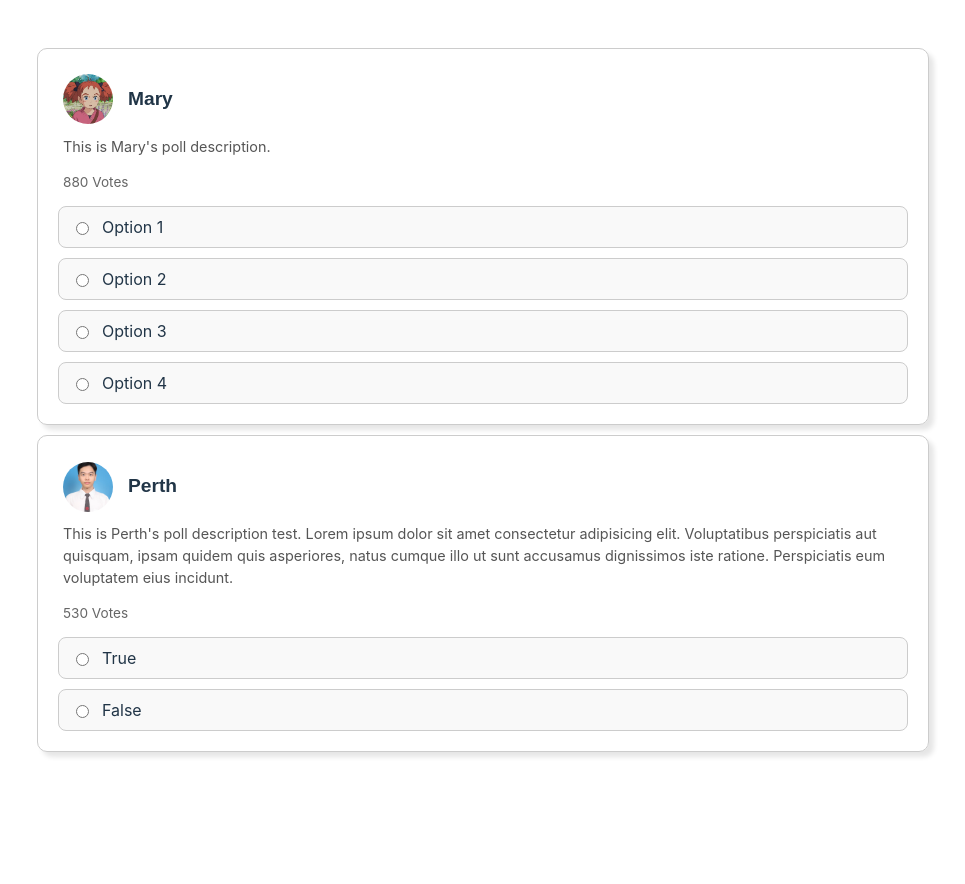
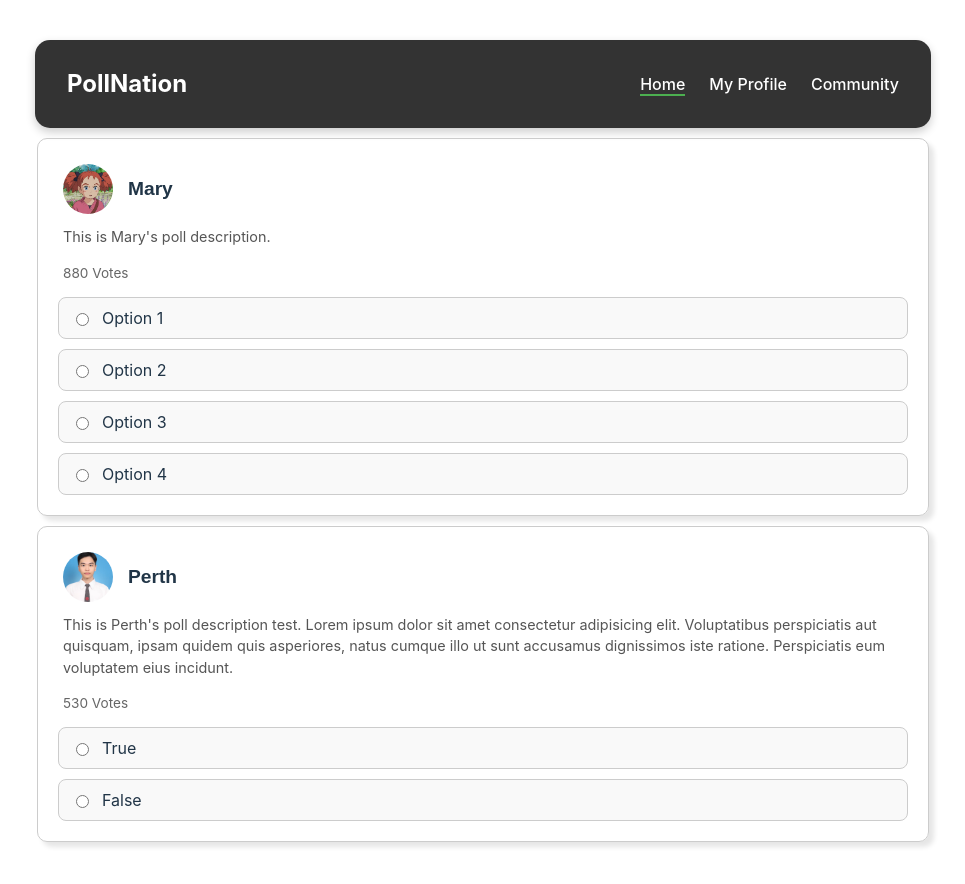
Before and after one commit to VVitMan/PollNation-MERN-Stack, a React (Vite) app in the folder frontend/: page / in a window 1280 px wide. Shown: the whole page, without its empty margins (157-1122 px from the left). Before the commit the page ends 800 px from the top, so only its background shows below. Built offline with nearby package versions, Linux system fonts and the light colour scheme.

Commit message:
Created Navbar.

```diff
--- a/frontend/src/App.jsx
+++ b/frontend/src/App.jsx
@@ -3,12 +3,15 @@ import { useState } from 'react'
 //import viteLogo from '/vite.svg'
 import './App.css'
 import Poll from './Poll/Poll.jsx'
+import Navbar from './Navbar/Navbar.jsx'
+
 
 function App() {
   const [count, setCount] = useState(0)
 
   return (
     <>
+      <Navbar />
       <Poll />
     </>
   )
--- /dev/null
+++ b/frontend/src/Navbar/Navbar.jsx
@@ -0,0 +1,35 @@
+import { useState } from 'react';
+import styles from './Navbar.module.css';
+
+function Navbar() {
+    const [isOpen, setIsOpen] = useState(false);
+    const [active, setActive] = useState('Home');
+
+    const toggleMenu = () => {
+        setIsOpen(!isOpen);
+    };
+
+    return (
+        <nav className={styles.navbar}>
+            <div className={styles.logo}>PollNation</div>
+            <ul className={`${styles.navLinks} ${isOpen ? styles.open : ''}`}>
+                {['Home', 'My Profile', 'Community'].map((link) => (
+                    <li
+                        key={link}
+                        onClick={() => setActive(link)}
+                        className={active === link ? styles.active : ''}
+                    >
+                        <a href={`#${link.toLowerCase().replace(' ', '-')}`}>{link}</a>
+                    </li>
+                ))}
+            </ul>
+            <div className={styles.hamburger} onClick={toggleMenu}>
+                <span className={styles.line}></span>
+                <span className={styles.line}></span>
+                <span className={styles.line}></span>
+            </div>
+        </nav>
+    );
+}
+
+export default Navbar;
--- /dev/null
+++ b/frontend/src/Navbar/Navbar.module.css
@@ -0,0 +1,76 @@
+/* Basic styling */
+.navbar {
+    display: flex;
+    justify-content: space-between;
+    align-items: center;
+    padding: 1rem 2rem;
+    background-color: #333;
+    color: #fff;
+    border-radius: 15px; /* Add rounded corners */
+    margin: 0.5rem; /* Optional: Add some spacing around the navbar */
+    box-shadow: 0 4px 10px rgba(0, 0, 0, 0.2); /* Optional: Add a subtle shadow */
+}
+
+.logo {
+    font-size: 1.5rem;
+    font-weight: bold;
+}
+
+.navLinks {
+    list-style: none;
+    display: flex;
+    gap: 1.5rem;
+}
+
+.navLinks li a {
+    color: #fff;
+    text-decoration: none;
+    font-weight: 500;
+}
+
+.active a {
+    color: #4caf50;
+    font-weight: bold;
+    border-bottom: 2px solid #4caf50;
+}
+
+/* Hamburger menu (for mobile) */
+.hamburger {
+    display: none;
+    cursor: pointer;
+}
+
+.hamburger .line {
+    width: 25px;
+    height: 3px;
+    background-color: #fff;
+    margin: 5px 0;
+    transition: 0.3s;
+}
+
+/* Responsive styling */
+@media (max-width: 768px) {
+    .navLinks {
+        display: none;
+        flex-direction: column;
+        position: absolute;
+        top: 70px;
+        left: 0;
+        width: 90%; /* Make it slightly narrower for better mobile view */
+        background-color: #333;
+        text-align: center;
+        gap: 1rem;
+        padding: 1rem 0;
+        transition: all 0.3s ease;
+        border-radius: 15px; /* Rounded corners for the mobile menu as well */
+        margin: 0 auto; /* Center the mobile menu */
+    }
+
+    .navLinks.open {
+        display: flex;
+    }
+
+    .hamburger {
+        display: block;
+    }
+}
```
